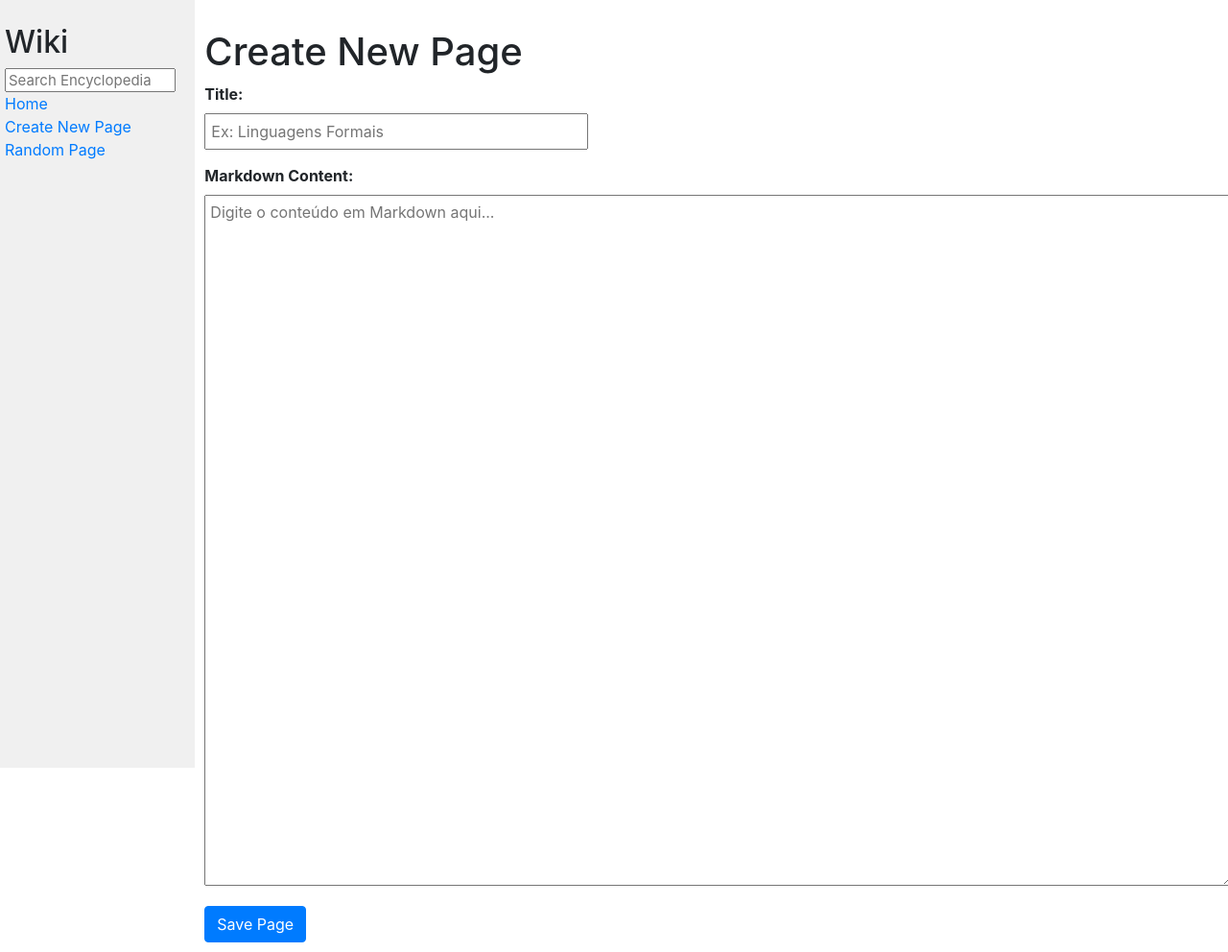
After one commit to thiagoraquel/Wiki, a Django app: page /create in a window 1280 px wide. The commit adds this page. Shown: the whole page at 96% size. Run offline with Django 3.2, Linux system fonts and the light colour scheme; some libraries are stand-ins or nearby versions.

Commit message:
Create Page Concluída

```diff
--- /dev/null
+++ b/wiki/wiki/encyclopedia/templates/encyclopedia/create.html
@@ -0,0 +1,24 @@
+{% extends "encyclopedia/layout.html" %}
+
+{% block title %}
+    Create New Page
+{% endblock %}
+
+{% block body %}
+    <h1>Create New Page</h1>
+
+    <form action="{% url 'create' %}" method="post">
+
+        {% csrf_token %} <div style="margin-bottom: 15px;">
+            <label><strong>Title:</strong></label><br>
+            <input type="text" name="title" placeholder="Ex: Linguagens Formais" required style="width: 100%; max-width: 400px; padding: 5px;">
+        </div>
+
+        <div style="margin-bottom: 15px;">
+            <label><strong>Markdown Content:</strong></label><br>
+            <textarea name="content" rows="10" placeholder="Digite o conteúdo em Markdown aqui..." required style="width: 100%; padding: 5px;"></textarea>
+        </div>
+
+        <button type="submit" class="btn btn-primary">Save Page</button>
+    </form>
+{% endblock %}
--- a/wiki/wiki/encyclopedia/templates/encyclopedia/layout.html
+++ b/wiki/wiki/encyclopedia/templates/encyclopedia/layout.html
@@ -19,7 +19,7 @@
                     <a href="{% url 'index' %}">Home</a>
                 </div>
                 <div>
-                    Create New Page
+                    <a href="{% url 'create' %}">Create New Page</a>
                 </div>
                 <div>
                     <a href="{% url 'random' %}">Random Page</a>
--- a/wiki/wiki/encyclopedia/urls.py
+++ b/wiki/wiki/encyclopedia/urls.py
@@ -6,4 +6,5 @@ urlpatterns = [
     path("wiki/<str:title>", views.entry, name="entry"),
     path("search", views.search, name="search"),
     path("random", views.random_page, name="random"),
+    path("create", views.create, name="create")
 ]
--- a/wiki/wiki/encyclopedia/views.py
+++ b/wiki/wiki/encyclopedia/views.py
@@ -49,3 +49,19 @@ def random_page(request):
     pagina_sorteada = random.choice(todas_paginas)
 
     return redirect('entry', title=pagina_sorteada)
+
+def create(request):
+    if request.method == "POST":
+        titulo = request.POST.get("title")
+        conteudo = request.POST.get("content")
+
+        if util.get_entry(titulo) is not None:
+            return render(request, "encyclopedia/error.html", {
+                "message": f"Erro: A enciclopédia já possui um artigo chamado '{titulo}'."
+            })
+        else:
+            util.save_entry(titulo, conteudo)
+
+            return redirect('entry', title=titulo)
+
+    return render(request, "encyclopedia/create.html")
```
Also changed, not shown: wiki/wiki/entries/Markdown.md (added, +1 -0 lines).
